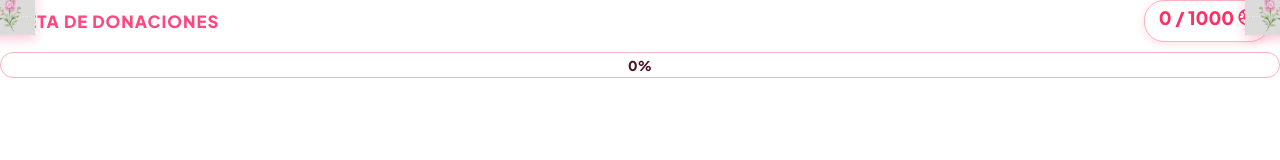
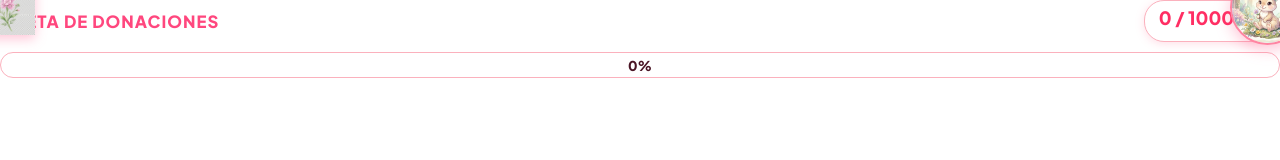
Before and after one commit to gongor7/tiktok-donation-counter-, a website: page public/overlay.html in a window 1280 px wide. Shown: the top 160 px of the page. Drawn offline with nearby package versions, Linux system fonts and the light colour scheme; no server answers.

Commit message:
style: Add Bambi cute bunny character illustration to overlay and notifications

```diff
--- a/public/css/overlay.css
+++ b/public/css/overlay.css
@@ -49,24 +49,25 @@ body {
 
 .aleli-flower-left {
     position: absolute;
-    top: -15px;
-    left: -15px;
-    width: 50px;
-    height: 50px;
+    top: -20px;
+    left: -20px;
+    width: 55px;
+    height: 55px;
     object-fit: contain;
     filter: drop-shadow(0 4px 6px rgba(255, 71, 126, 0.3));
     z-index: 10;
 }
 
-.aleli-flower-right {
+.bunny-character-right {
     position: absolute;
-    top: -15px;
-    right: -15px;
-    width: 50px;
-    height: 50px;
-    object-fit: contain;
-    transform: scaleX(-1);
-    filter: drop-shadow(0 4px 6px rgba(255, 71, 126, 0.3));
+    top: -30px;
+    right: -25px;
+    width: 75px;
+    height: 75px;
+    border-radius: 50%;
+    object-fit: cover;
+    border: 2px solid var(--primary-pink);
+    filter: drop-shadow(0 4px 8px rgba(255, 71, 126, 0.35));
     z-index: 10;
 }
 
@@ -74,10 +75,10 @@ body {
 .aleli-icon-popup {
     width: 45px;
     height: 45px;
-    object-fit: contain;
+    border-radius: 50%;
+    object-fit: cover;
     animation: pulse 1s infinite alternate;
 }
-
 .goal-header {
     display: flex;
     justify-content: space-between;
--- a/public/overlay.html
+++ b/public/overlay.html
@@ -5,14 +5,14 @@
     <meta name="viewport" content="width=device-width, initial-scale=1.0">
     <title>TikTok Donation Overlay - OBS</title>
     <link rel="stylesheet" href="css/overlay.css">
-    <link href="https://fonts.googleapis.com/css2?family=Plus+Jakarta+Sans:wght@700;800;900&display=swap" rel="stylesheet">
+    <link rel="stylesheet" href="https://fonts.googleapis.com/css2?family=Plus+Jakarta+Sans:wght@c00;800;900&display=swap">
 </head>
 <body>
     <div id="overlay-container" class="overlay-container">
-        <!-- Goal Cute Pink Box with Aleli IMAGE Flowers -->
+        <!-- Goal Cute Pink Box with Aleli & Bunny -->
         <div class="goal-box">
             <img src="aleli.jpg" class="aleli-flower-left" alt="Aleli">
-            <img src="aleli.jpg" class="aleli-flower-right" alt="Aleli">
+            <img src="bunny.jpg" class="bunny-character-right" alt="Conejita">
             <div class="goal-header">
                 <span class="goal-title">META DE DONACIONES</span>
                 <span class="goal-values">
@@ -29,7 +29,7 @@
 
         <!-- Cute Notification Pop-up for incoming gifts -->
         <div id="gift-popup" class="goal-box gift-popup hidden">
-            <img src="aleli.jpg" class="aleli-icon-popup" alt="Aleli">
+            <img src="bunny.jpg" class="aleli-icon-popup" alt="Conejita">
             <div class="gift-popup-content">
                 <div class="donor-name" id="popup-donor">Usuario</div>
                 <div class="gift-details">
```
Also changed, not shown: public/bunny.jpg (added).
